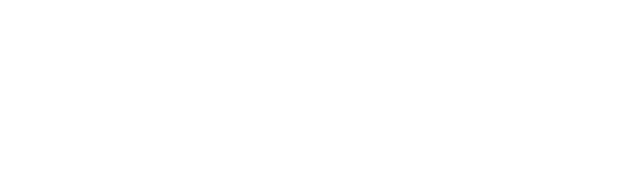
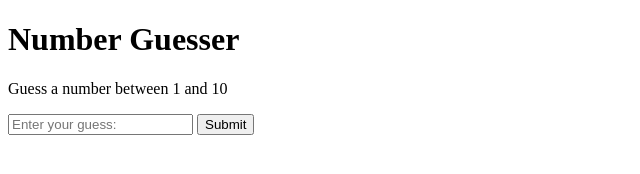
Before and after one commit to PatrickBoyn/NumberGuesser, a plain HTML site: page index.html in a window 1280 px wide. Shown: the whole page, without its empty margins (0-640 px from the left). Drawn offline with Linux system fonts and the light colour scheme.

Commit message:
Added the basic UI.

```diff
--- a/index.html
+++ b/index.html
@@ -8,6 +8,15 @@
     <title>Number Guesser</title>
 </head>
 <body>
+    <div class="container">
+        <h1>Number Guesser</h1>
+        <div id="game">
+            <p>Guess a number between <span class="min-number">1</span> and <span class="max-number">10</span></p>
+            <input type="number" id="guess-input" placeholder="Enter your guess: ">
+            <input type="submit" value="Submit" id="guess-value">
+            <p class="message"></p>
+        </div>
+    </div>
     <script src="app.js"></script>
 </body>
 </html>
```
